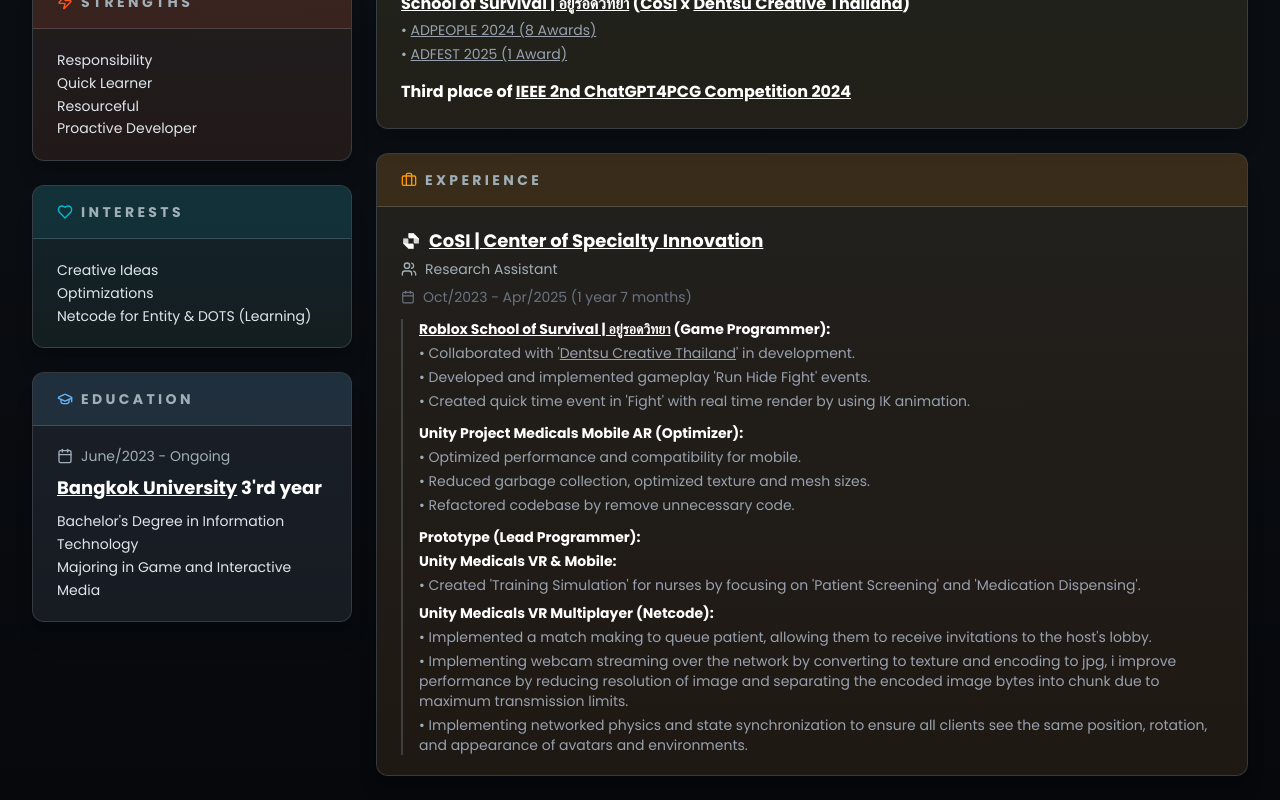
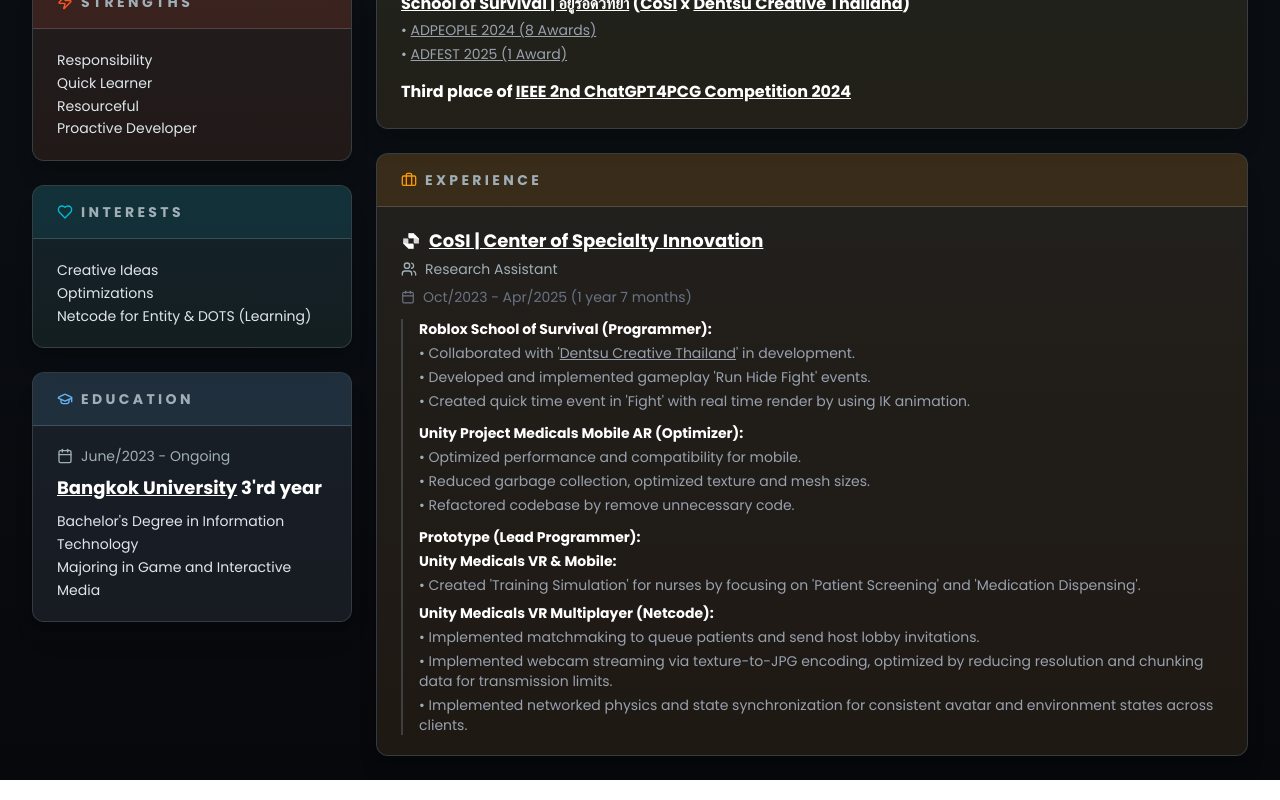
Before and after one commit to LaripsSpiral/laripsspiral.github.io, a Next.js app: page /about in a window 1280 px wide. Shown: the part 611-1411 px from the top of the page. Built offline with nearby package versions, Linux system fonts and the light colour scheme.

Commit message:
Adjust: Information in experience

```diff
--- a/src/app/data/personalInfo.ts
+++ b/src/app/data/personalInfo.ts
@@ -96,7 +96,7 @@
       period: 'Oct/2023 - Apr/2025 (1 year 7 months)',
       projects: [
         {
-          title: 'Roblox School of Survival | อยู่รอดวิทยา (Game Programmer):',
+          title: 'Roblox School of Survival (Programmer):',
           titleLinks: [
             { text: 'Roblox School of Survival | อยู่รอดวิทยา', link: 'https://yoorodwittaya.com/' },
           ],
@@ -127,9 +127,9 @@
             {
               title: 'Unity Medicals VR Multiplayer (Netcode):',
               responsibilities: [
-                "Implemented a match making to queue patient, allowing them to receive invitations to the host's lobby.",
-                'Implementing webcam streaming over the network by converting to texture and encoding to jpg, i improve performance by reducing resolution of image and separating the encoded image bytes into chunk due to maximum transmission limits.',
-                'Implementing networked physics and state synchronization to ensure all clients see the same position, rotation, and appearance of avatars and environments.',
+                "Implemented matchmaking to queue patients and send host lobby invitations.",
+                'Implemented webcam streaming via texture-to-JPG encoding, optimized by reducing resolution and chunking data for transmission limits.',
+                'Implemented networked physics and state synchronization for consistent avatar and environment states across clients.',
               ],
             },
           ],
```
